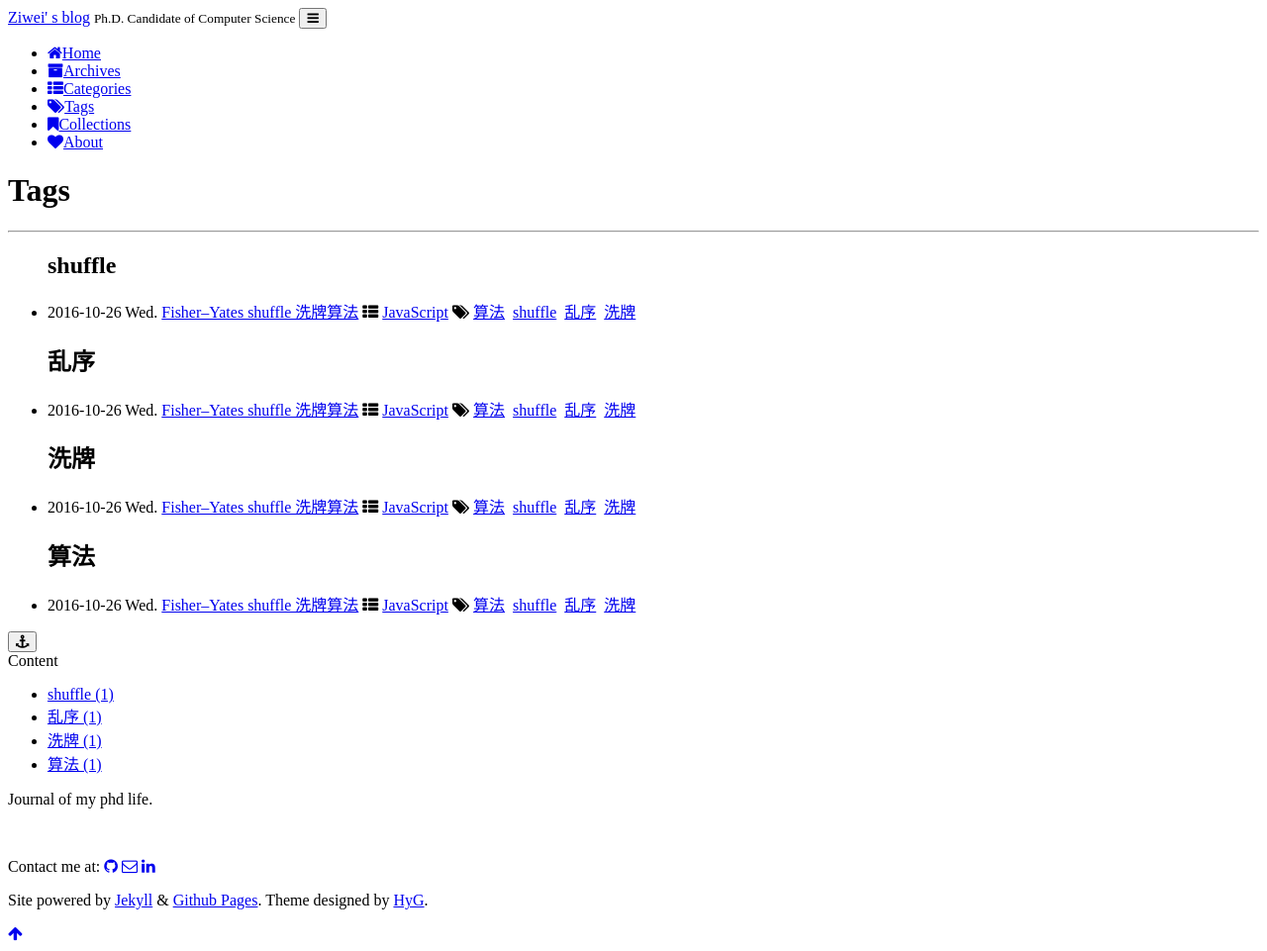
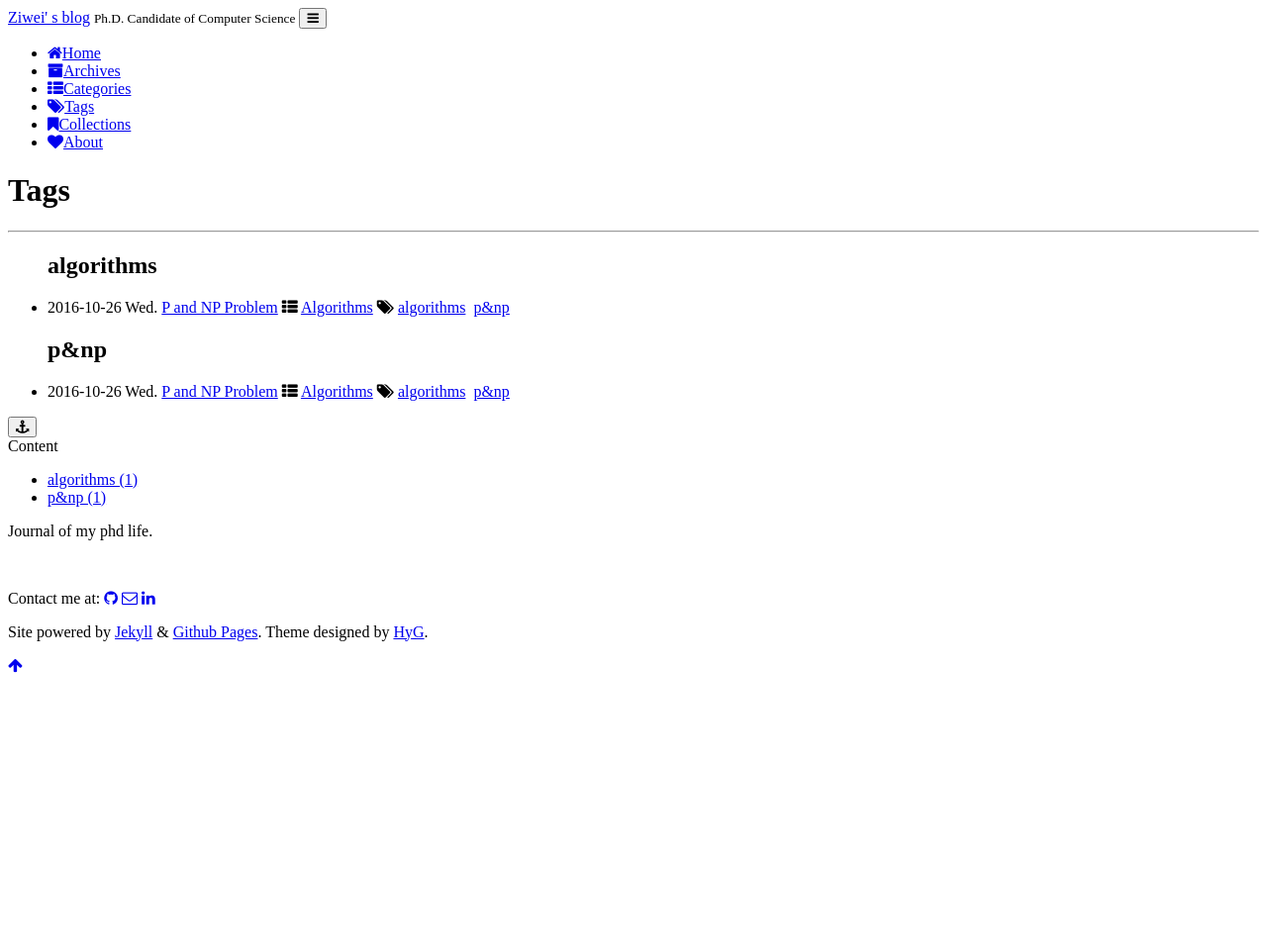
Before and after one commit to Zziwei/Zziwei.github.io, a Jekyll site: the page built from page/2tags.html, in a window 1280 px wide. Shown: the whole page at 99% size. Built offline with Jekyll 4.4.1, drawn with Linux system fonts in a browser that asks for light colours; comment, search, counter and statistics services are not loaded; a style sheet for code colours, icons or effects is not loaded; after the commit the page ends 900 px from its top, so only the background shows below that; some of the changed lines change nothing that is shown.

Commit message:
post p&np

````diff
--- a/_posts/2016-10-26-p-and-np-problem.md
+++ b/_posts/2016-10-26-p-and-np-problem.md
@@ -1,107 +1,47 @@
 ---
 layout: post
-title:  "Fisher–Yates shuffle 洗牌算法"
-categories: JavaScript
-tags:  算法 shuffle 乱序 洗牌
-author: HyG
+title:  "P and NP Problem"
+categories: Algorithms
+tags:  algorithms p&np
+author: Ziwei Zhu
 ---
 
 * content
 {:toc}
 
-简单来说 Fisher–Yates shuffle 算法是一个用来将一个有限集合生成一个随机排列的算法（数组随机排序）。这个算法生成的随机排列是等概率的。同时这个算法非常高效。
-
-本文主要介绍这个算法的来源、演变、原理。并举出一个例子为大家清晰的描述每次迭代过程。最后使用 JavaScript 代码将算法实现。
-
-![](https://upload.wikimedia.org/wikipedia/commons/thumb/7/7c/Riffle_shuffle.jpg/320px-Riffle_shuffle.jpg)
+This article is for the lab seminar. I gave a presentation about the P & NP problem. Here I will simply explain the definitions about these problems.
 
 
+## P Problem
+
+The class P consists of all those decision problems that can be solved on a deterministic sequential machine in an amount of time that is polynomial in the size of the input
 
 
-## Fisher and Yates 的原始版
+## NP Problem
 
-![](https://upload.wikimedia.org/wikipedia/commons/thumb/3/37/Biologist_and_statistician_Ronald_Fisher.jpg/189px-Biologist_and_statistician_Ronald_Fisher.jpg)
+The class NP consists of all those decision problems whose positive solutions can be verified in polynomial time given the right information
 
-Fisher–Yates shuffle 的原始版本，最初描述在 1938 年的 Ronald Fisher（上图） 和 Frank Yates 写的书中，书名为《Statistical tables for biological, agricultural and medical research》。他们使用纸和笔去描述了这个算法，并使用了一个随机数表来提供随机数。它给出了 1 到 N 的数字的的随机排列，具体步骤如下：
+As a result, we can know that
 
-1. 写下从 1 到 N 的数字
-2. 取一个从 1 到剩下的数字（包括这个数字）的随机数 k
-3. 从低位开始，得到第 k 个数字（这个数字还没有被取出），把它写在独立的一个列表的最后一位
-4. 重复第 2 步，直到所有的数字都被取出
-5. 第 3 步写出的这个序列，现在就是原始数字的随机排列
+<p align='center'>P ⊆ NP</p>
 
-已经证明如果第 2 步取出的数字是真随机的，那么最后得到的排序一定也是。
 
-## 现代方法
+## NP-Complete
+1. An NP problem.
+2. NP-complete problems are a set of problems to each of which any other NP-problem can be <b>reduced</b> in polynomial time.
 
-Fisher–Yates shuffle 算法的现代版本是为计算机设计的。由 Richard Durstenfeld 在1964年 描述。并且是被 Donald E. Knuth 在 《The Art of Computer Programming》 中推广。但是不管是 Durstenfeld 还是 Knuth，都没有在书的第一版中承认这个算法是 Fisher 和 Yates 的研究成果。也许他们并不知道。不过后来出版的 《The Art of Computer Programming》提到了 Fisher 和 Yates 贡献。
+<b>Reduced</b> means that one the solution of one problem (A) can be used to another problem (B). So problem A is harder than B.
+e.g. the solution of quadratic equation with one unknown can be used to solve linear equation with one unknown
 
-现代版本的描述与原始略有不同，因为如果按照原始方法，愚蠢的计算机会花很多无用的时间去计算上述第 3 步的剩余数字。**这里的方法是在每次迭代时交换这个被取出的数字到原始列表的最后**。这样就将时间复杂度从 O(n^2) 减小到了 **O(n)**。算法的伪代码如下：
+## NP-hard
 
-```
--- To shuffle an array a of n elements (indices 0..n-1):
-for i from n−1 downto 1 do
-     j ← random integer such that 0 ≤ j ≤ i
-     exchange a[j] and a[i]
-```
+NP-hard problems are those at least as hard as NP problems, i.e., all NP problems can be reduced (in polynomial time) to them. NP-hard problems need not be in NP.
 
-## 例子
+## Relationships Among Four Problems
 
-### 迭代步骤演示
+![](https://i.stack.imgur.com/CFDuq.png)
 
-根据每次迭代次数可以用下面的表格，描述这个算法的执行过程
 
-| 随机数取值范围 | 随机数 |        原始数据 | 结果          |
-|:---------------|:-------|----------------:|:--------------|
-|                |        | 1 2 3 4 5 6 7 8 |               |
-| 1-8            | 6      |   1 2 3 4 5 7 8 | 6             |
-| 1-7            | 2      |     1 7 3 4 5 8 | 2 6           |
-| 1–6            | 6      |       1 7 3 4 5 | 8 2 6         |
-| 1–5            | 1      |         5 7 3 4 | 1 8 2 6       |
-| 1–4            | 3      |           5 7 4 | 3 1 8 2 6     |
-| 1–3            | 3      |             5 7 | 4 3 1 8 2 6   |
-| 1–2            | 1      |               7 | 5 4 3 1 8 2 6 |
+## Reference
 
-### 动画演示
-
-下面这个动画就是整个数组 0-19 的随机排序过程
-
-<iframe height='317' scrolling='no' src='//codepen.io/haoyang/embed/jrvrQq/?height=317&theme-id=dark&default-tab=result&embed-version=2' frameborder='no' allowtransparency='true' allowfullscreen='true' style='width: 100%;'>See the Pen <a href='https://codepen.io/haoyang/pen/jrvrQq/'>Fisher–Yates shuffle</a> by Chuan shi (<a href='http://codepen.io/haoyang'>@haoyang</a>) on <a href='http://codepen.io'>CodePen</a>.
-</iframe>
-
-## JavaScript 代码实现
-
-```js
-/**
- * Fisher–Yates shuffle
- */
-Array.prototype.shuffle = function() {
-    var input = this;
-
-    for (var i = input.length-1; i >=0; i--) {
-
-        var randomIndex = Math.floor(Math.random()*(i+1));
-        var itemAtIndex = input[randomIndex];
-
-        input[randomIndex] = input[i];
-        input[i] = itemAtIndex;
-    }
-    return input;
-}
-```
-
-使用方式也很简单，直接用数组调用这个方法即可
-
-```js
-[1,2,3,4,5,6,7,8].shuffle()
-
-//[4, 6, 3, 2, 5, 1, 7, 8] // 每次结果都是随机的
-```
-
-## 总结
-
-总之，Fisher–Yates shuffle 算法是一个非常高效又公平的随机排序算法，如果有随机排序数组的需求，用这个就对了！
-
-## 参考
-
-- [Fisher–Yates shuffle From Wikipedia](https://en.wikipedia.org/wiki/Fisher%E2%80%93Yates_shuffle)
+- [P vs NP problem From Wikipedia](https://en.wikipedia.org/wiki/P_versus_NP_problem)
````
